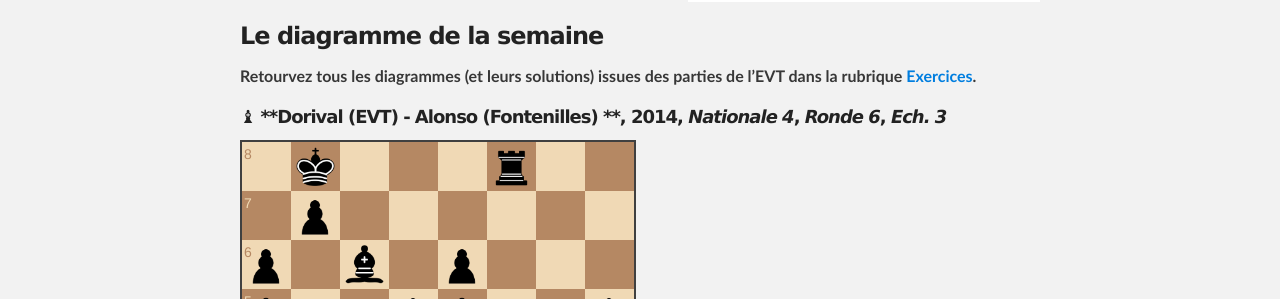
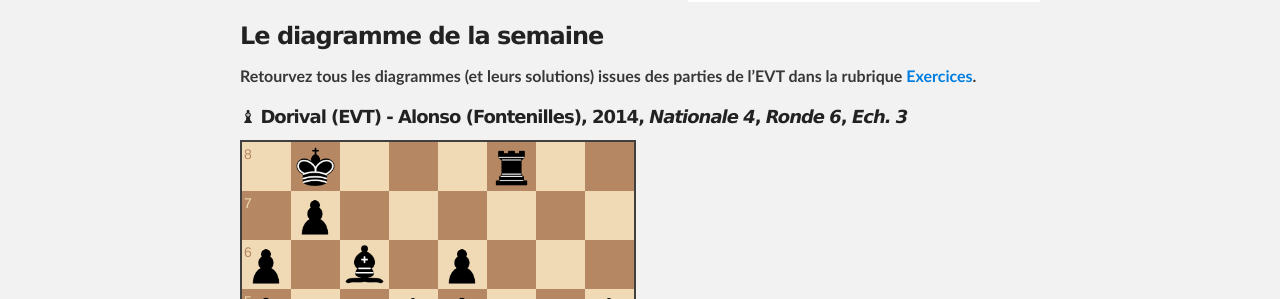
Before and after one commit to echiquier-villeneuve-tolosane/echiquier-villeneuve-tolosane.github.io, a Jekyll site: the page built from index.md, in a window 1280 px wide. Shown: the part 712-1011 px from the top of the page. Built offline with Jekyll 4.4.1, drawn with Linux system fonts in a browser that asks for light colours; nearby versions of some CDN libraries.

Commit message:
Updated index.md

```diff
--- a/index.md
+++ b/index.md
@@ -21,7 +21,7 @@ prix. **[Tous les détails sur le tournoi](tournoi-roger-pelat.html "Tournoi Rog
 
 **Retourvez tous les diagrammes (et leurs solutions) issues des parties de l'EVT dans la rubrique [Exercices](http://echiquier-villeneuve-tolosane.github.io/exercices.html "Exercices").**
 
-##### &#9821; **Dorival (EVT) - Alonso (Fontenilles) **, 2014, _Nationale 4_, _Ronde 6_, _Ech. 3_
+##### &#9821; Dorival (EVT) - Alonso (Fontenilles), 2014, _Nationale 4_, _Ronde 6_, _Ech. 3_
 
 `1k3r2/1p6/p1b1p3/P2pP2p/1P1Q2p1/2R3Pq/5P1P/4R1K1 w - - 0 29`
 
```
